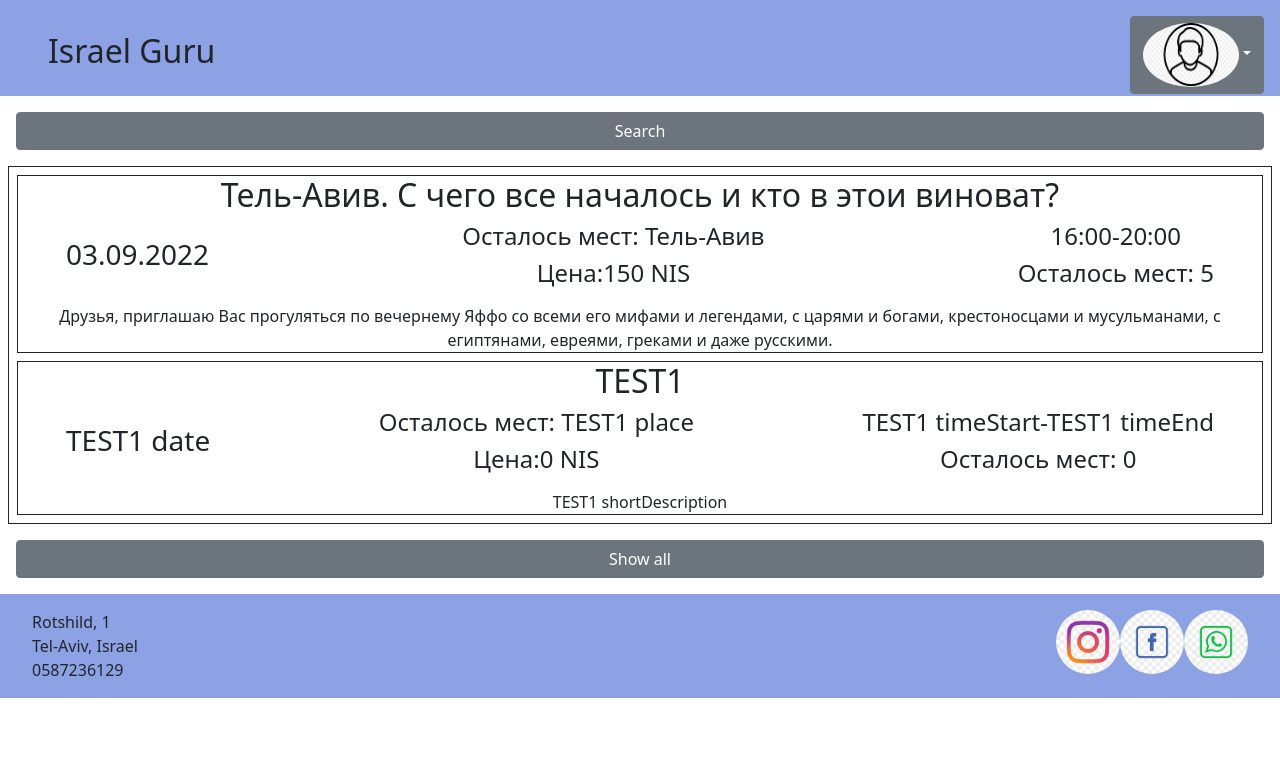
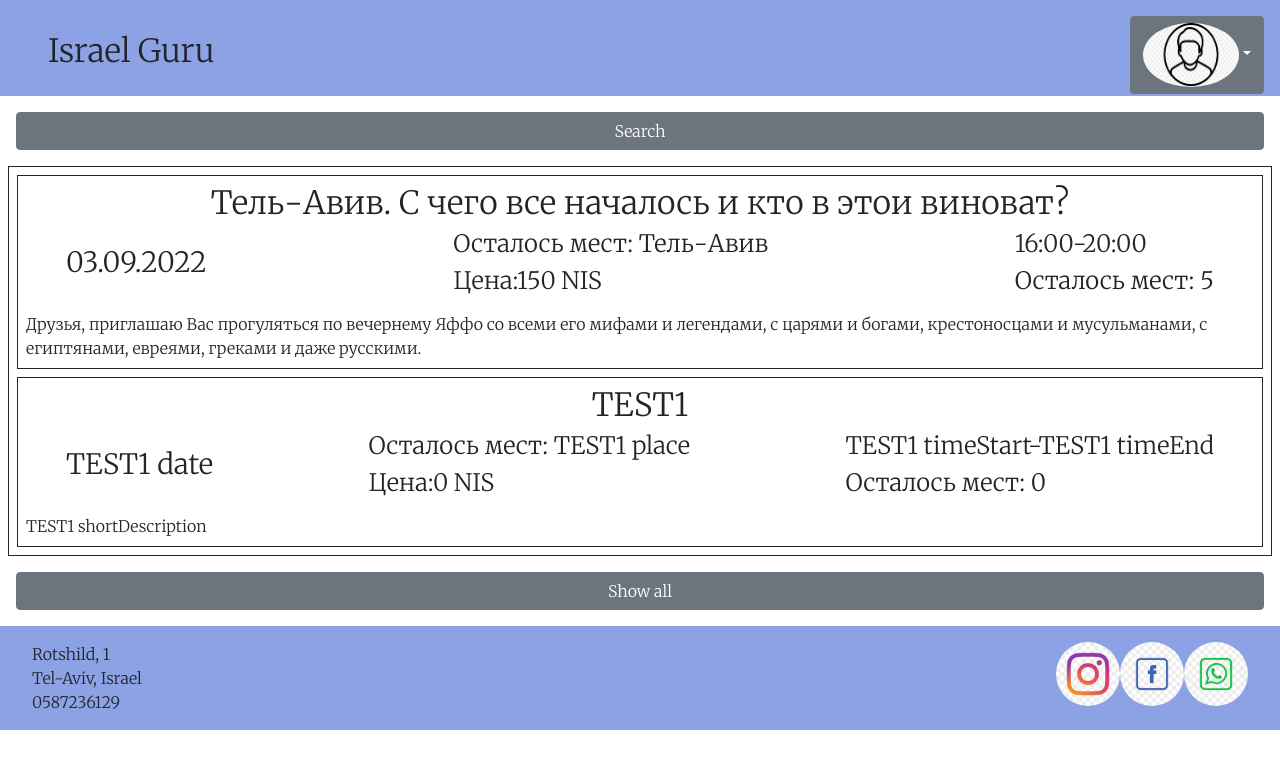
Before and after one commit to Hiirsh/Israel_Guru_Gretchko_Podolski, a React (Create React App) app: page / in a window 1280 px wide. Shown: the top 768 px of the page. Built offline with nearby package versions, Linux system fonts and the light colour scheme.

Commit message:
Add fonts

```diff
--- a/src/App.css
+++ b/src/App.css
@@ -2,6 +2,6 @@
     text-align: center;
 } */
 
-body {
+.body {
     font-family: 'Merriweather', serif;
 }
--- a/src/App.js
+++ b/src/App.js
@@ -5,7 +5,7 @@ import Main from './components/Main';
 
 function App() {
     return (
-        <div>
+        <div className="body">
             <Header />
             <Main />
             <Footer />
--- a/src/components/Footer.jsx
+++ b/src/components/Footer.jsx
@@ -6,7 +6,7 @@ import styles from '../componentStyles/Footer.css';
 
 export default function Footer() {
     return (
-        <div className="footer">
+        <footer className="footer">
             <div className="adress">
                 <p>
                     Rotshild, 1 <br />
@@ -26,6 +26,6 @@ export default function Footer() {
                     <img className="icon-contact" src={whatsapp}></img>
                 </a>
             </div>
-        </div>
+        </footer>
     );
 }
--- a/src/components/Header.jsx
+++ b/src/components/Header.jsx
@@ -4,7 +4,7 @@ import style from '../componentStyles/Header.css';
 
 export default function Header() {
     return (
-        <div className="header">
+        <header className="header">
             <div className="header_name">
                 <h2>Israel Guru</h2>
             </div>
@@ -41,6 +41,6 @@ export default function Header() {
                     </li>
                 </ul>
             </div>
-        </div>
+        </header>
     );
 }
--- a/src/components/Main/Event.jsx
+++ b/src/components/Main/Event.jsx
@@ -3,7 +3,7 @@ import React, {useState} from 'react';
 export default function Event(props) {
     return (
         <div>
-            <h2>{`${props.title}`}</h2>
+            <h2 className="text-center m-2">{`${props.title}`}</h2>
             <div className="d-flex flex-row justify-content-between ms-5 me-5 mt-2 mb-2">
                 <h3 className="d-flex align-items-center">{`${props.date}`}</h3>
                 <div>
@@ -15,7 +15,9 @@ export default function Event(props) {
                     <h4>Осталось мест: {`${props.freeSpace}`}</h4>
                 </div>
             </div>
-            <div className="text-left">{`${props.shortDesctiption || ''}`}</div>
+            <div className="text-left m-2">{`${
+                props.shortDesctiption || ''
+            }`}</div>
         </div>
     );
 }
--- a/src/components/Main/Events.jsx
+++ b/src/components/Main/Events.jsx
@@ -11,7 +11,7 @@ export default function Events() {
     const eventsRender = events.slice(renderFirstEvent, renderLastEvent);
 
     return (
-        <div className="text-center">
+        <div>
             <div className="d-grid gap-2 m-3">
                 <button type="button" className="btn btn-secondary ">
                     Search
```
Also changed, not shown: src/componentStyles/Events.css (added).
